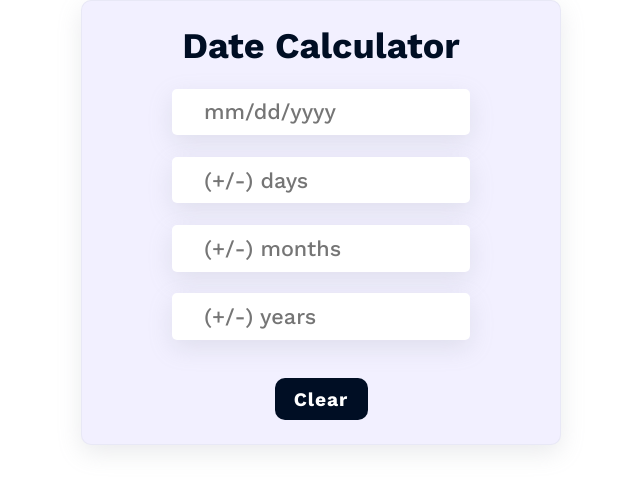
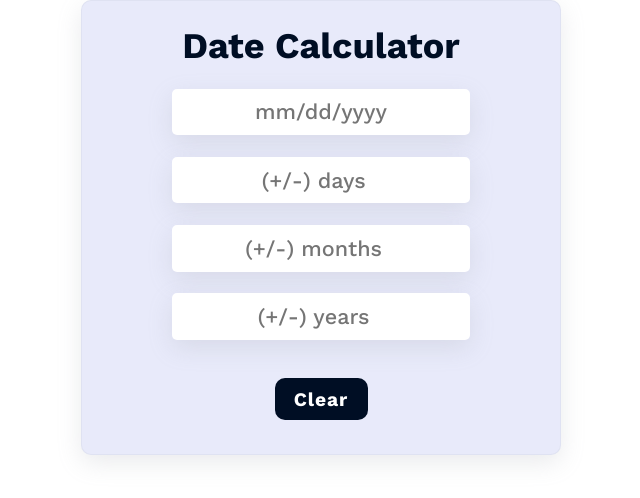
Before and after one commit to dev-gavin/lease-entry-tools, a React (Vite) app: page / in a window 1280 px wide. Shown: the top 498 px of the page, without its empty margins (319-959 px from the left). Built offline with nearby package versions, Linux system fonts and the light colour scheme.

Commit message:
style: center inputs on dateCalculator

```diff
--- a/blocks/Module/ClearButton.js
+++ b/blocks/Module/ClearButton.js
@@ -10,8 +10,13 @@ const ClearButton = styled.button`
     font-weight: 800;
     letter-spacing: 0.05em;
     color: white;
+    transition: background-color 0.1s;
 
     &:active {
+        box-shadow: inset 1px 1px 10px #333;
+    }
+
+    &:hover {
         background-color: #ea8d0b;
     }
 `
--- a/blocks/Module/TextInput.js
+++ b/blocks/Module/TextInput.js
@@ -5,11 +5,15 @@ const TextInput = styled.input`
     font-size: 0.9em;
     margin: 1em auto;
     border: none;
-    text-indent: 1em;
+    text-align: center;
     padding: 0.5em;
     color: #000e24;
     border-radius: 5px;
     box-shadow: rgba(149, 157, 165, 0.2) 0px 8px 24px;
+
+    &:focus {
+        outline: 3px solid #ea8d0b;
+    }
 `
 
 export default TextInput
--- a/blocks/Module/index.js
+++ b/blocks/Module/index.js
@@ -3,7 +3,7 @@ import TextInput from './TextInput'
 import Title from './Title'
 
 const Module = styled.div`
-    background-color: #f2f0ff;
+    background-color: #e8eafa;
     font-size: 1.5em;
     border-radius: 10px;
     max-width: 20em;
--- a/src/components/DateCalculator-Style.js
+++ b/src/components/DateCalculator-Style.js
@@ -3,30 +3,30 @@ import styled from 'styled-components'
 const Main = styled.div`
     .clear-button {
         display: block;
-        margin: 2em auto 0;
+        margin: 2em auto 0.5em;
     }
 `
 
 const ResultsContainer = styled.div`
+    transition: all 1s ease;
     display: grid;
     grid-template-columns: 1fr 1fr;
     text-align: center;
-    margin: 1.5em 0 1em;
-
-    & > :nth-child(1) {
-        border-right: 2px solid #b4bac4;
-    }
+    margin: 1.5em auto 0.5em;
 
     & .module__result-container {
         cursor: pointer;
+        background-color: #fed89a;
+        width: min-content;
+        padding: 0.5em;
+        border-radius: 10px;
+        margin: 0 auto;
     }
 
     & .module__result-label {
-        font-size: 0.7em;
+        font-size: 0.6em;
         margin-bottom: 0.5em;
-    }
-
-    & .module__result {
+        color: #575757;
     }
 `
 
--- a/src/components/DateCalculator.jsx
+++ b/src/components/DateCalculator.jsx
@@ -5,15 +5,18 @@ import ClearButton from '../../blocks/Module/ClearButton'
 import DateCalculatorStyle from './DateCalculator-Style'
 
 function DateCalculator() {
-    const [dateForm, setDateForm] = useState({
+    const blankForm = {
         date: '',
         days: '',
         months: '',
         years: '',
-    })
+    }
+
+    const [dateForm, setDateForm] = useState(blankForm)
 
     const handleChange = (event) => {
         const { name, value } = event.target
+
         setDateForm((prevDateForm) => {
             return {
                 ...prevDateForm,
@@ -23,12 +26,7 @@ function DateCalculator() {
     }
 
     const handleClick = () => {
-        setDateForm({
-            date: '',
-            days: '',
-            months: '',
-            years: '',
-        })
+        setDateForm(blankForm)
     }
 
     let jsDate
@@ -60,6 +58,7 @@ function DateCalculator() {
                     <Module.Title>Date Calculator</Module.Title>
                     <Module.TextInput
                         placeholder='mm/dd/yyyy'
+                        // style={{ textIndent: '0', textAlign: 'center' }}
                         maxLength='10'
                         name='date'
                         value={dateForm.date}
@@ -93,6 +92,9 @@ function DateCalculator() {
                         Clear
                     </ClearButton>
 
+                    {/* TODO: Make the result copy-able */}
+                    {/* TODO: Create Animation for the results when they reveal */}
+
                     {isResultsDisplayed && (
                         <DateCalculatorStyle.ResultsContainer>
                             <div className='module__result-container'>
```
